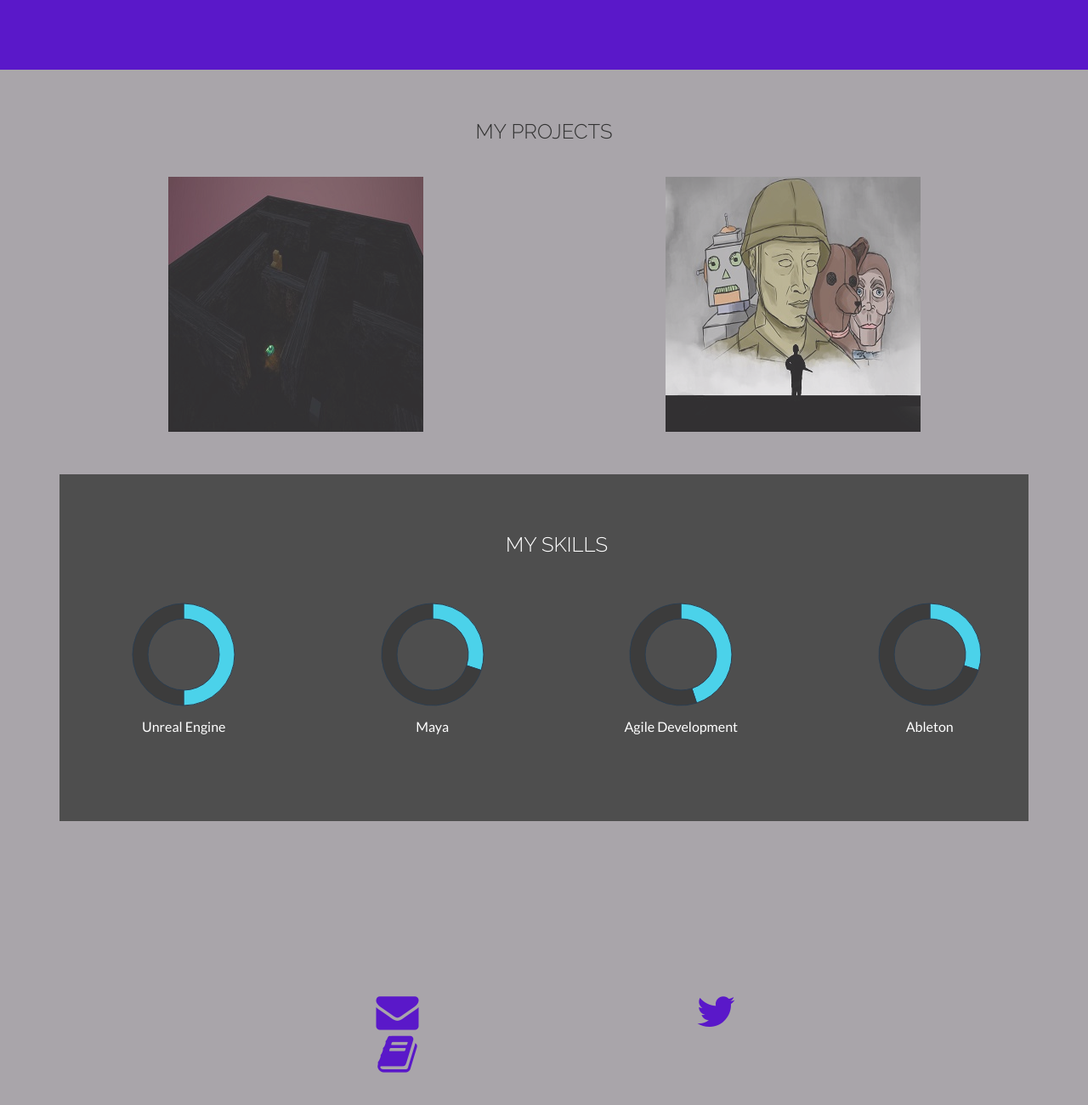
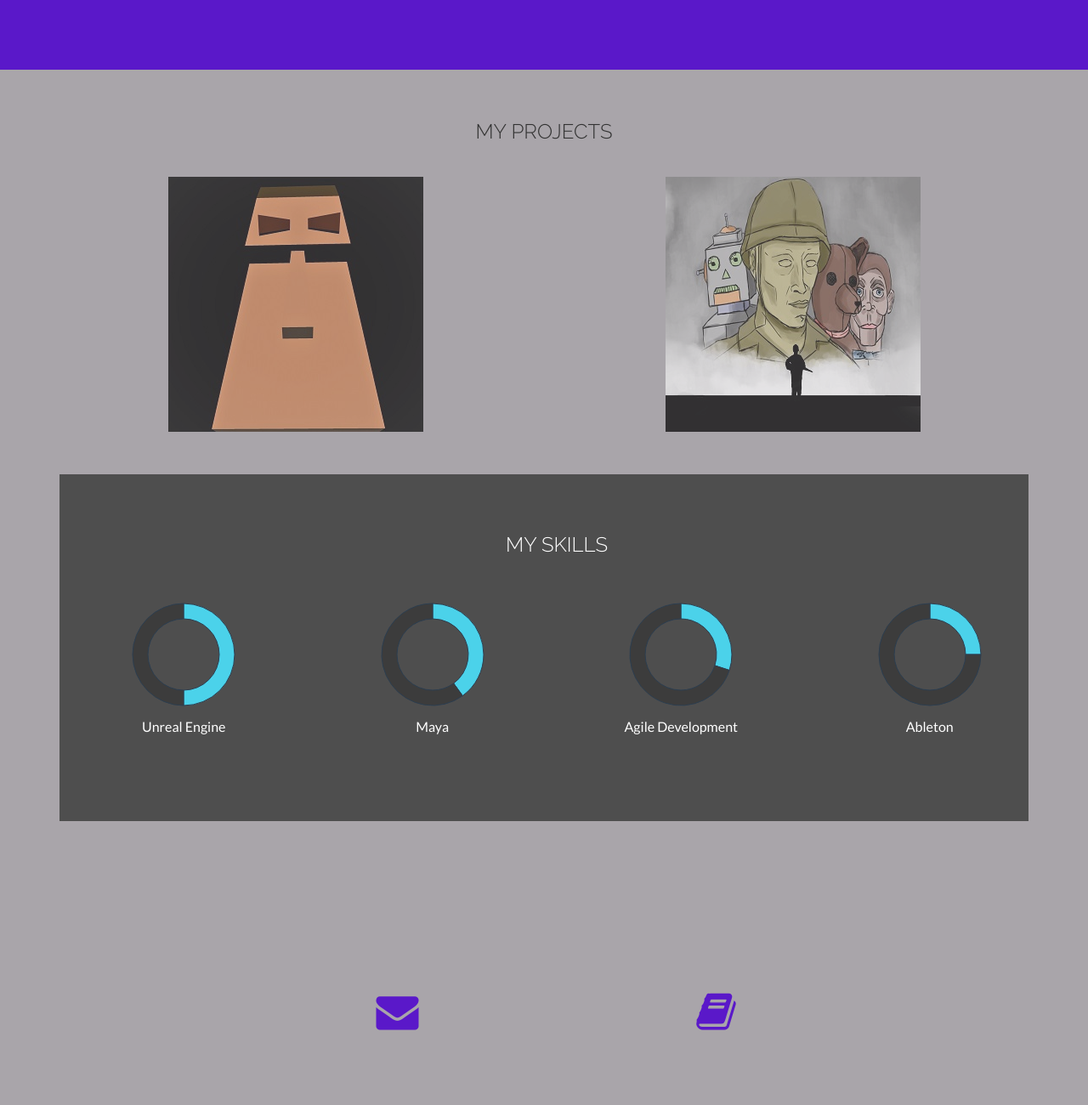
Before and after one commit to CodeArm07/CodeArm07.github.io, a plain HTML site: page index.html in a window 1280 px wide. Shown: the part 1020-2320 px from the top of the page at 85% size. Drawn offline with nearby package versions, Linux system fonts and the light colour scheme.

Commit message:
update CV

```diff
--- a/index.html
+++ b/index.html
@@ -80,7 +80,7 @@
 			<h3>MY PROJECTS</h3>
 			<div class="mt"></div>
 			<div class="col-lg-6">
-				<a href="https://drive.google.com/open?id=1OzW0t2NhJzNSr8ZfsWJ_8PJUzmrX9l-K"><img src="assets/img/BlindHunt.JPG" alt=""></a>
+				<a href="https://drive.google.com/open?id=1B6fQQ8l1HooWGL7RSR3zSWaGRrx03qSm"><img src="assets/img/neighbour.png" alt=""></a>
 			</div>
 			<div class="col-lg-6">
 				<a href="https://drive.google.com/open?id=1BzkSpG0yvyEBljb0j5zXhTKNNUqJqoS1"><img src="assets/img/SavingPlasticRyan.jpg" alt=""></a>
@@ -120,11 +120,11 @@
 					<script>
 						var doughnutData = [
 								{
-									value: 30,
+									value: 40,
 									color:"#4bd2ea"
 								},
 								{
-									value : 70,
+									value : 60,
 									color : "#3c3c3c"
 								}
 							];
@@ -138,11 +138,11 @@
 					<script>
 						var doughnutData = [
 								{
-									value: 45,
+									value: 30,
 									color:"#4bd2ea"
 								},
 								{
-									value : 55,
+									value : 70,
 									color : "#3c3c3c"
 								}
 							];
@@ -156,11 +156,11 @@
 					<script>
 						var doughnutData = [
 								{
-									value: 30,
+									value: 25,
 									color:"#4bd2ea"
 								},
 								{
-									value : 70,
+									value : 75,
 									color : "#3c3c3c"
 								}
 							];
@@ -180,9 +180,6 @@
 
 					<div class="col-md-6">
 						<a href="mailto:vince.gamesdev@gmail.com?Subject=Site Mail"><i class="fa fa-envelope"></i></a>
-					</div>
-					<div class="col-md-6">
-						<a href="https://twitter.com/C0deArm"><i class="fa fa-twitter"></i></a>
 					</div>
 					<div class="col-md-6">
 						<a href="https://drive.google.com/open?id=1G9cgzihdPCZ2IGEC_JclPaA5xvblN1T0"><i class="fa fa-book"></i></a>
```
Also changed, not shown: assets/img/neighbour.png (added).
